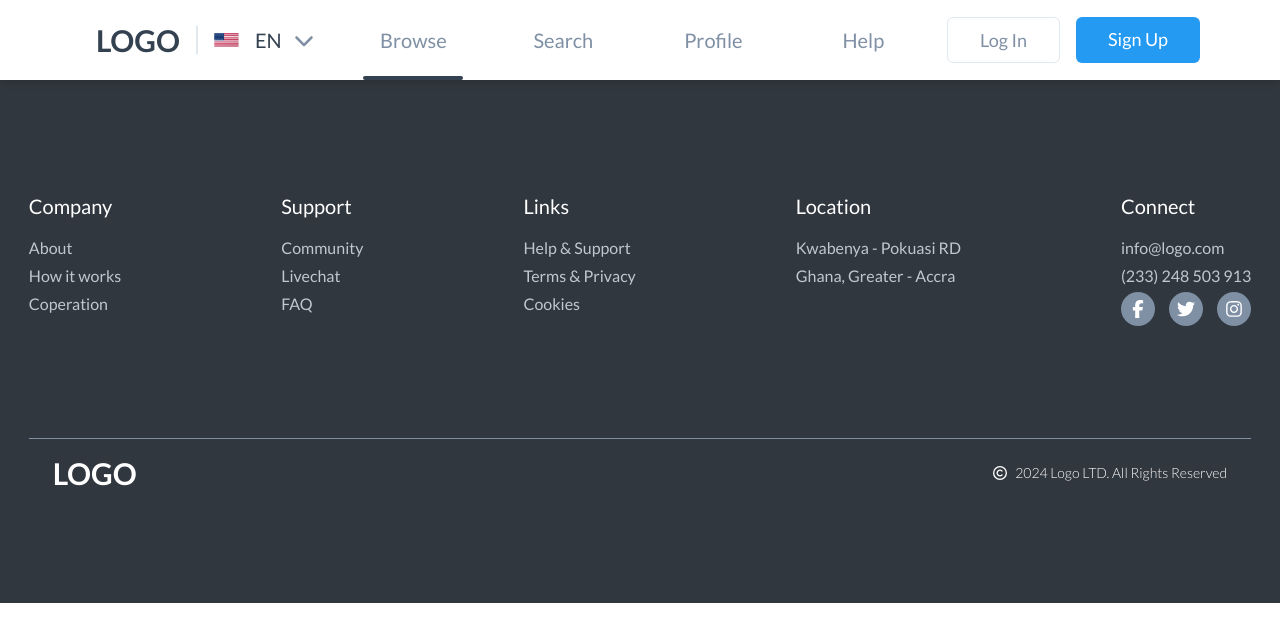
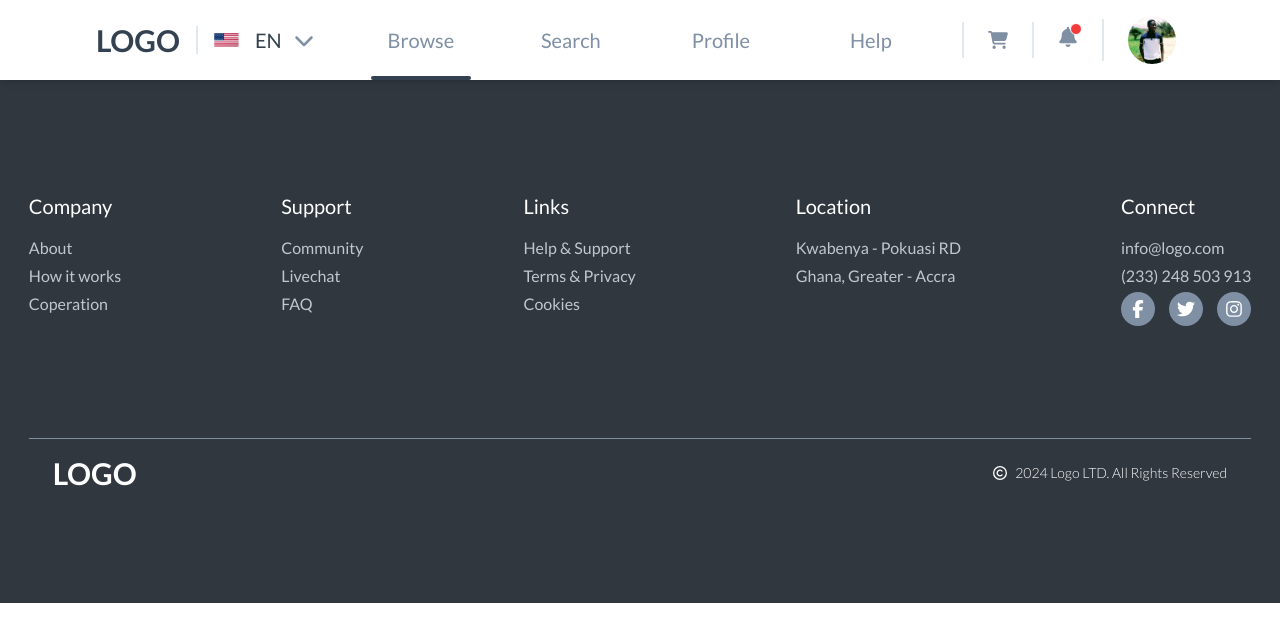
Before and after one commit to pbessilfie/Car-Dealership-Website, a React (Vite) app: page / in a window 1280 px wide. Shown: the top 642 px of the page. Built offline with nearby package versions, Linux system fonts and the light colour scheme.

Commit message:
added a state management for the notification popup

```diff
--- a/src/Components/Common/Navbar.jsx
+++ b/src/Components/Common/Navbar.jsx
@@ -1,4 +1,4 @@
-import { FaChevronDown } from "react-icons/fa6";
+import { FaBell, FaCartShopping, FaChevronDown } from "react-icons/fa6";
 import en_US from "/src/assets/usa-flag.png"; // Adjust the path as necessary
 import en_UK from "/src/assets/UK_flag.png"; // Adjust the path as necessary
 import fr_FR from "/src/assets/fr-flag.png";
@@ -7,9 +7,11 @@ import { Navlinks } from "../../constants";
 import { NavLink } from "react-router-dom";
 import Button from "./Button";
 import "../../App.css";
+import Notification from "../Popups/Notification";
 
 const Navbar = () => {
   const [isLangOptionOpen, setIsLangOptionOpen] = useState(false);
+  const [isNotificationOpen, setIsNotificationOpen] = useState(false);
 
   const options = [
     { value: "en_US", label: "EN", icon: en_US },
@@ -22,7 +24,7 @@ const Navbar = () => {
   };
 
   return (
-    <div className="bg-white flex items-center justify-between font-lato drop-shadow-md px-20 h-20">
+    <div className=" sticky top-0 left-0 bg-white flex items-center justify-between font-lato drop-shadow-md px-20 h-20 z-50">
       <div className="relative flex items-center">
         <span className=" text-3xl font-bold text-primaryTextColor px-4">
           LOGO
@@ -92,7 +94,7 @@ const Navbar = () => {
         <div className="animation start-home "></div>
       </nav>
 
-      <div className="flex gap-4">
+      {/* <div className="flex gap-4">
         <Button
           navigate={"/sign-in"}
           label={"Log In"}
@@ -107,7 +109,49 @@ const Navbar = () => {
             " bg-pBlue text-white px-8 hover:drop-shadow-lg py-2 rounded-md text-lg"
           }
         />
+      </div> */}
+
+      <div className="flex items-center text-lineColor ">
+        <div
+          className={`border-r-2 border-l-2 px-6 py-2 border-lineColor ${
+            isNotificationOpen && " border-r-primaryTextColor"
+          }`}
+        >
+          {" "}
+          <FaCartShopping className=" text-secondaryTextColor text-xl cursor-pointer" />
+        </div>
+
+        <div
+          className={`border-r-2 px-6 py-2 border-lineColor ${
+            isNotificationOpen && " bg-lineColor text-primaryTextColor"
+          }`}
+        >
+          {" "}
+          <button className=" relative">
+            <FaBell
+              className={`${
+                isNotificationOpen
+                  ? "text-primaryTextColor"
+                  : "text-secondaryTextColor"
+              }  text-xl cursor-pointer`}
+              onClick={() => setIsNotificationOpen(true)}
+            />
+            <div className="border border-white bg-pRed text-white text-xs rounded-full w-3 h-3 grid place-items-center  absolute -right-1 -top-1"></div>
+          </button>
+        </div>
+        <div className=" px-6">
+          <div className=" w-12 h-12 rounded-full overflow-hidden cursor-pointer">
+            <img
+              src="/src/assets/profile-pic.jpg"
+              alt="profile-pic"
+              className="h-full w-full object-cover"
+            />
+          </div>
+        </div>
       </div>
+      {isNotificationOpen && (
+        <Notification setIsNotificationOpen={setIsNotificationOpen} />
+      )}
     </div>
   );
 };
```
